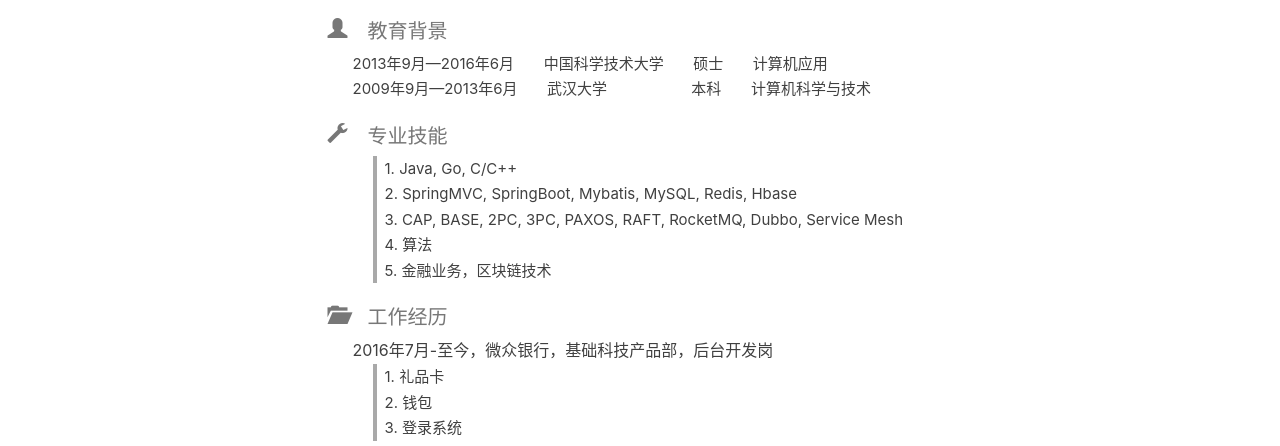
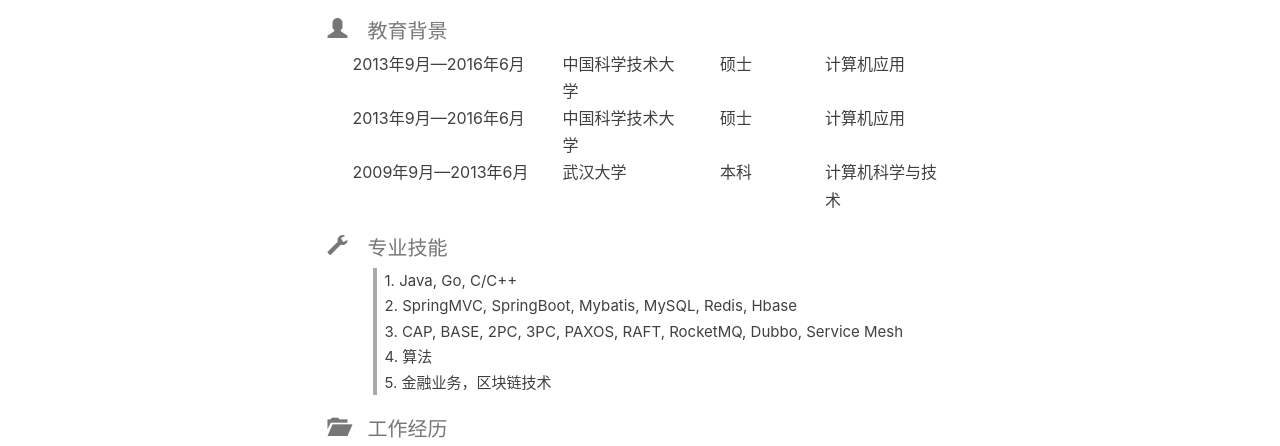
Before and after one commit to lewis123456/lewis123456.github.io, a plain HTML site: page resume/index.html in a window 1280 px wide. Shown: the part 347-793 px from the top of the page. Drawn offline with nearby package versions, Linux system fonts and the light colour scheme; some packages are replaced by stand-ins of ours; a script that the page names is missing; files whose address does not match are found by name.

Commit message:
Site updated: 2018-06-17 16:43:35

```diff
--- a/resume/index.html
+++ b/resume/index.html
@@ -210,10 +210,24 @@
                 <div class="education-info">
                     <h3 class="title"><span class="glyphicon glyphicon-user"/> 教育背景</h3>
                     <div class="education-body">
-                        <p>2013年9月—2016年6月 &nbsp; &nbsp; &nbsp; 中国科学技术大学 &nbsp; &nbsp; &nbsp; 硕士 &nbsp; &nbsp; &nbsp;
-                            计算机应用</p>
-                        <p>2009年9月—2013年6月 &nbsp; &nbsp; &nbsp; 武汉大学 &nbsp; &nbsp; &nbsp;&nbsp; &nbsp; &nbsp; &nbsp;
-                            &nbsp; &nbsp; &nbsp; 本科 &nbsp; &nbsp; &nbsp; 计算机科学与技术</p>
+                        <div class="row">
+                            <div class="col-md-4">2013年9月—2016年6月</div>
+                            <div class="col-md-3">中国科学技术大学</div>
+                            <div class="col-md-2">硕士</div>
+                            <div class="col-md-3">计算机应用</div>
+                        </div>
+                        <div class="row">
+                            <div class="col-md-4">2013年9月—2016年6月</div>
+                            <div class="col-md-3">中国科学技术大学</div>
+                            <div class="col-md-2">硕士</div>
+                            <div class="col-md-3">计算机应用</div>
+                        </div>
+                        <div class="row">
+                            <div class="col-md-4">2009年9月—2013年6月</div>
+                            <div class="col-md-3">武汉大学</div>
+                            <div class="col-md-2">本科</div>
+                            <div class="col-md-3">计算机科学与技术</div>
+                        </div>
                     </div>
                 </div>
 
```
